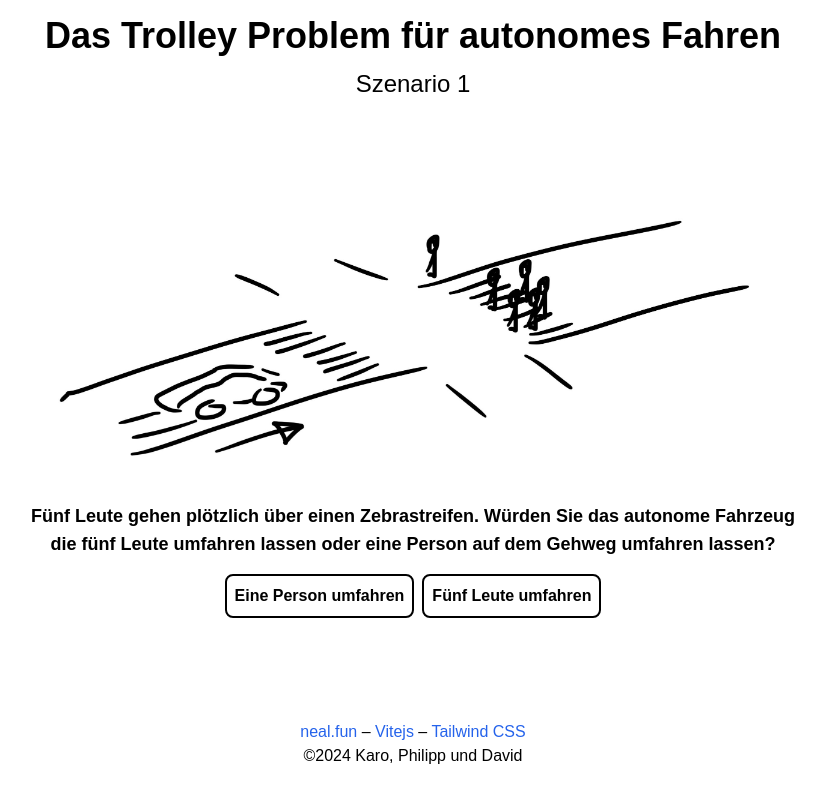
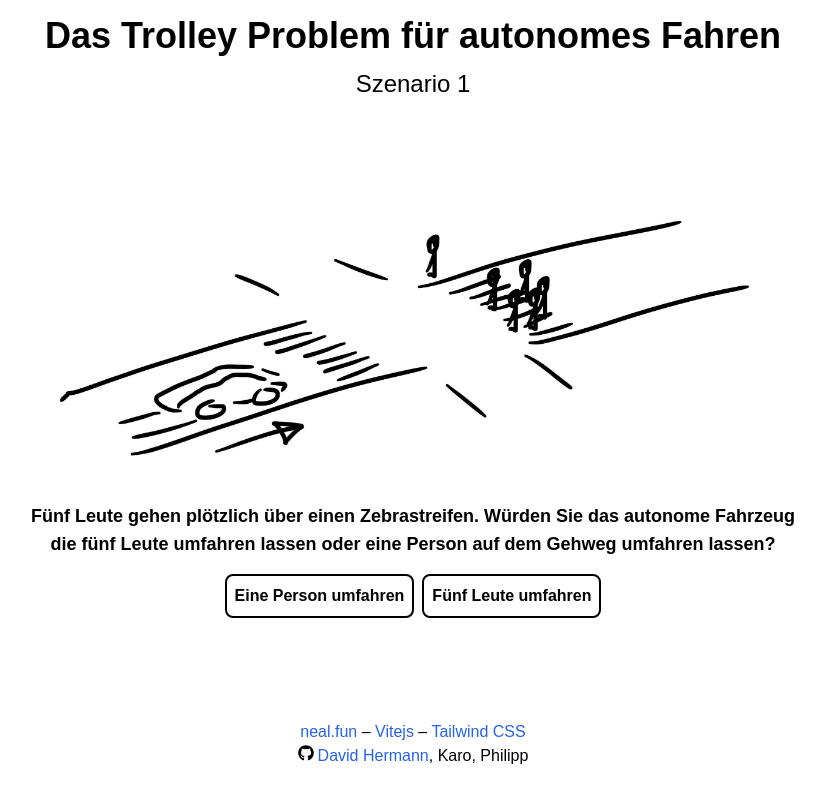
Before and after one commit to david-stefan-hermann/trolley-problem, a React (Vite) app in the folder trolley-problem-frontend/: page / in a window 1280 px wide. Shown: the whole page, without its empty margins (227-1052 px from the left). Built offline with nearby package versions, Linux system fonts and the light colour scheme; a web font is replaced by a local one.

Commit message:
added fa, changed footer

```diff
--- a/trolley-problem-frontend/package.json
+++ b/trolley-problem-frontend/package.json
@@ -14,6 +14,7 @@
     "dotenv": "^16.4.5",
     "react": "^18.2.0",
     "react-dom": "^18.2.0",
+    "react-icons": "^5.2.1",
     "react-router-dom": "^6.23.1"
   },
   "devDependencies": {
--- a/trolley-problem-frontend/src/components/Layout.jsx
+++ b/trolley-problem-frontend/src/components/Layout.jsx
@@ -1,4 +1,6 @@
 import React from 'react'
+import { FaGithub } from "react-icons/fa"
+
 
 const Layout = ({ children }) => {
     return (
@@ -20,7 +22,12 @@ const Layout = ({ children }) => {
                     {' '} &#x2013; {' '}
                     <a className="font-medium text-blue-600 dark:text-blue-500 hover:underline" href='https://tailwindcss.com/docs'>Tailwind CSS</a>
                 </span>
-                <p className="text-1xl">&copy;2024 Karo, Philipp und David</p>
+
+                <p>
+                    <FaGithub className='inline mr-1 align-baseline' />
+                    <a className="font-medium text-blue-600 dark:text-blue-500 hover:underline" href='https://github.com/david-stefan-hermann/trolley-problem'>David Hermann</a>
+                    , Karo, Philipp
+                </p>
             </footer>
         </div>
     )
```
Also changed, not shown: 1 other file (tests, documents, lock files or other folders).
